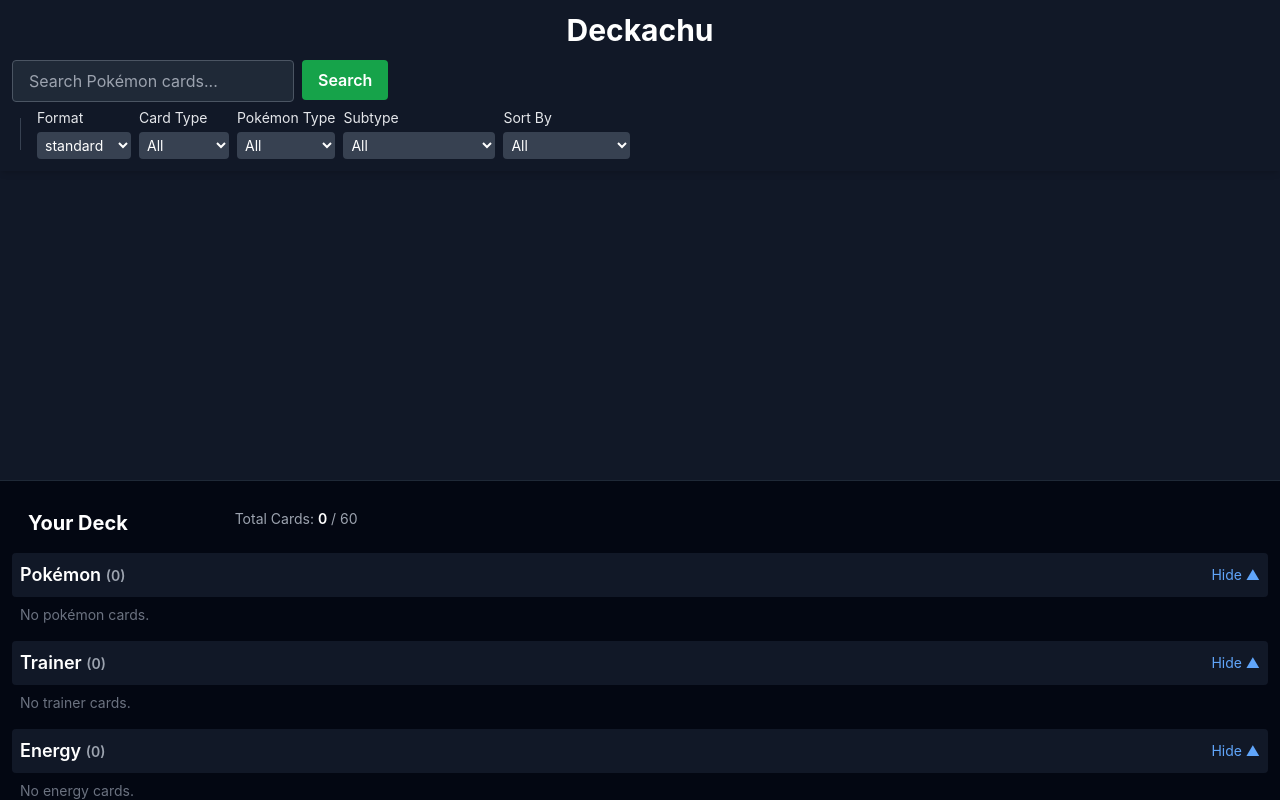
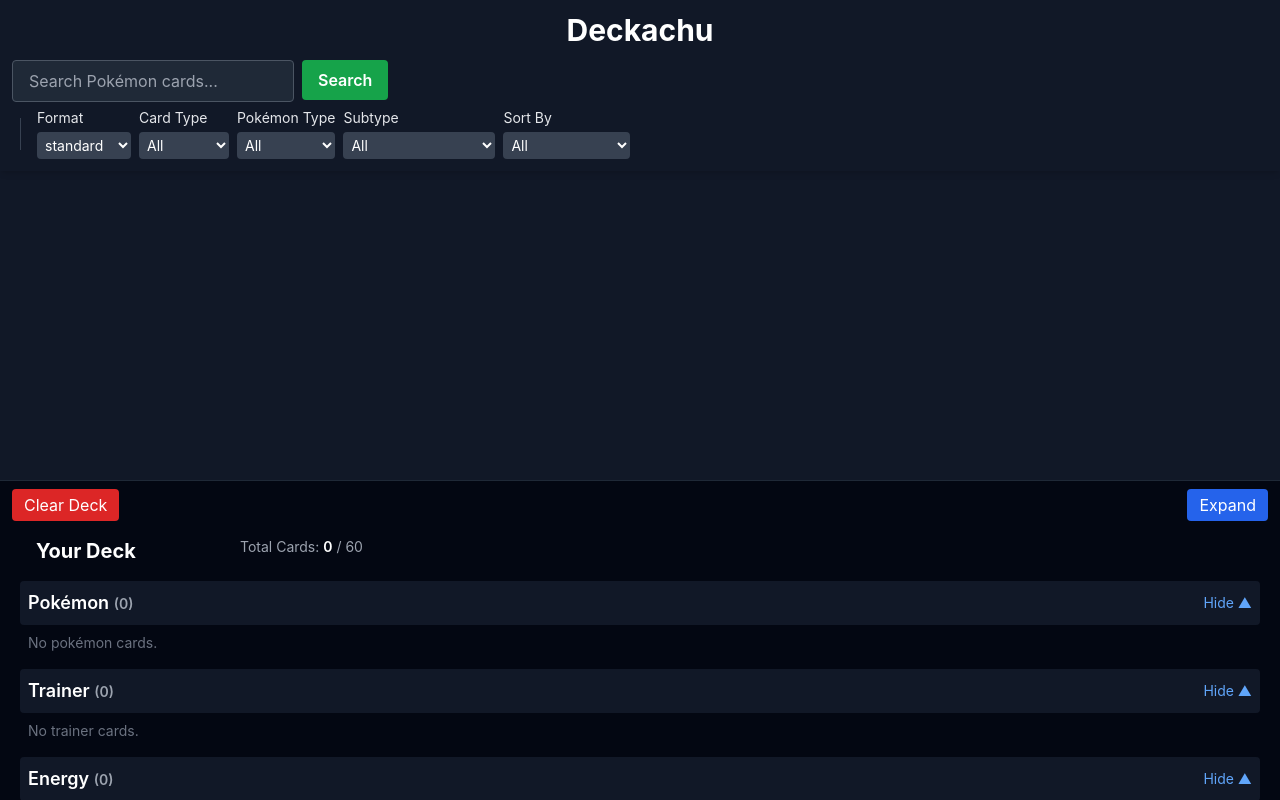
Before and after one commit to Mbani625/deckachu, a React (Create React App) app: page / in a window 1280 px wide. Built offline with nearby package versions, Linux system fonts and the light colour scheme.

Commit message:
deckview updates

```diff
--- a/src/App.js
+++ b/src/App.js
@@ -9,24 +9,30 @@
 import FilterDropdown from "./components/FilterDropdown";
 
 function App() {
-  const [searchTerm, setSearchTerm] = useState("");
   const [deck, setDeck] = useState(() => {
     const saved = localStorage.getItem("deckachu_deck");
     return saved ? JSON.parse(saved) : [];
   });
+  const [isDeckExpanded, setIsDeckExpanded] = useState(false);
+  const toggleDeckView = () => {
+    setIsDeckExpanded((prev) => !prev);
+  };
+
+  const [searchTerm, setSearchTerm] = useState("");
   const [format, setFormat] = useState("standard");
   const [typeFilter, setTypeFilter] = useState("");
   const [subtypeFilter, setSubtypeFilter] = useState("");
   const [pokemonTypeFilter, setPokemonTypeFilter] = useState("");
   const [sortOption, setSortOption] = useState("");
   const { results, searchCards, loadMore, page, allResults } = useCardSearch();
+  const [hasSearched, setHasSearched] = useState(false);
+
   const [showBackToTop, setShowBackToTop] = useState(false);
   const [showHeader, setShowHeader] = useState(true);
   const lastScrollTop = useRef(0);
   const scrollDirection = useRef("down");
   const scrollUpDistance = useRef(0);
   const SCROLL_UP_THRESHOLD = 100;
-  const [hasSearched, setHasSearched] = useState(false);
 
   useEffect(() => {
     const handleScroll = () => {
@@ -300,15 +306,20 @@
       </div>
 
       {/* Fixed deck view at bottom */}
-      <div className="fixed bottom-0 left-0 right-0 h-[25vh] sm:h-[40vh] bg-gray-950 border-t border-gray-800 overflow-y-auto z-10 p-3">
-        <DeckView
-          deck={deck}
-          onAdd={handleAddToDeck}
-          onRemove={handleRemoveFromDeck}
-          setSearchTerm={setSearchTerm}
-        />
+      <div
+        className={`fixed bottom-0 left-0 right-0 bg-gray-950 border-t border-gray-800 z-10 p-5 transition-all duration-300 overflow-y-auto ${
+          isDeckExpanded ? "h-[77%]" : "h-[25vh] sm:h-[40vh] md:h-[40vh]"
+        }`}
+      >
         <button
-          className="bg-red-600 text-white px-3 py-1 rounded hover:bg-red-700"
+          onClick={toggleDeckView}
+          className="absolute top-2 right-3 z-20 px-3 py-1 rounded bg-blue-600 text-white hover:bg-blue-700"
+        >
+          {isDeckExpanded ? "Compress" : "Expand"}
+        </button>
+
+        <button
+          className="absolute top-2 left-3 z-20 px-3 py-1 rounded bg-red-600 text-white hover:bg-red-700"
           onClick={() => {
             if (
               window.confirm("Are you sure you want to clear your entire deck?")
@@ -320,6 +331,13 @@
         >
           Clear Deck
         </button>
+
+        <DeckView
+          deck={deck}
+          onAdd={handleAddToDeck}
+          onRemove={handleRemoveFromDeck}
+          setSearchTerm={setSearchTerm}
+        />
       </div>
 
       {showBackToTop && (
--- a/src/components/DeckCard.jsx
+++ b/src/components/DeckCard.jsx
@@ -17,7 +17,7 @@
 
   return (
     <div
-      className={`relative bg-gray-800 p-2 rounded shadow text-center flex flex-col items-center justify-between transition-all duration-300 opacity-0 animate-fade-in ${pulse}`}
+      className={`bg-gray-800 p-2 rounded shadow text-center flex flex-wrap flex-col items-center transition-all duration-300 opacity-0 animate-fade-in ${pulse}`}
     >
       <div className="cursor-pointer" onClick={() => onExpand(card)}>
         <img
--- a/src/components/DeckView.jsx
+++ b/src/components/DeckView.jsx
@@ -32,7 +32,7 @@
 
   return (
     <div className="relative">
-      <div className="grid grid-cols-2 sm:grid-cols-3 md:grid-cols-6 gap-4 p-4 h-auto">
+      <div className="grid grid-cols-2 sm:grid-cols-3 md:grid-cols-6 mt-[20px] gap-4 p-4 h-auto">
         <h2 className="text-xl font-bold">Your Deck</h2>
         <p className="text-sm text-gray-400">
           Total Cards:{" "}
```
